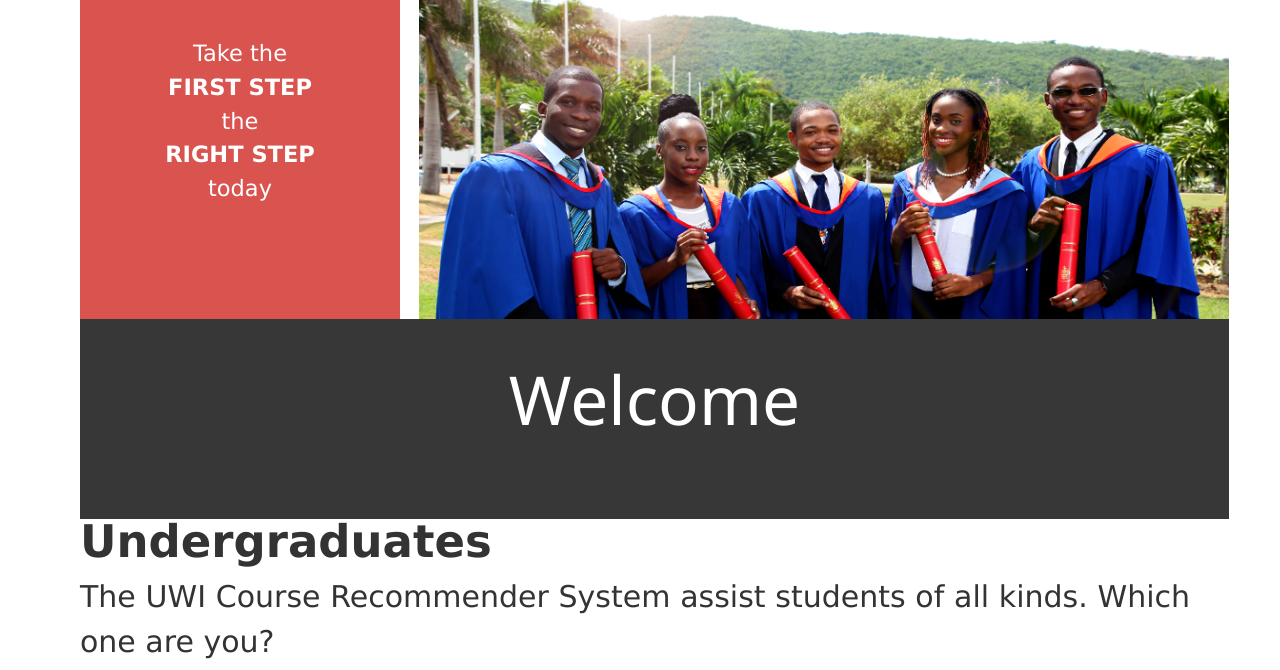
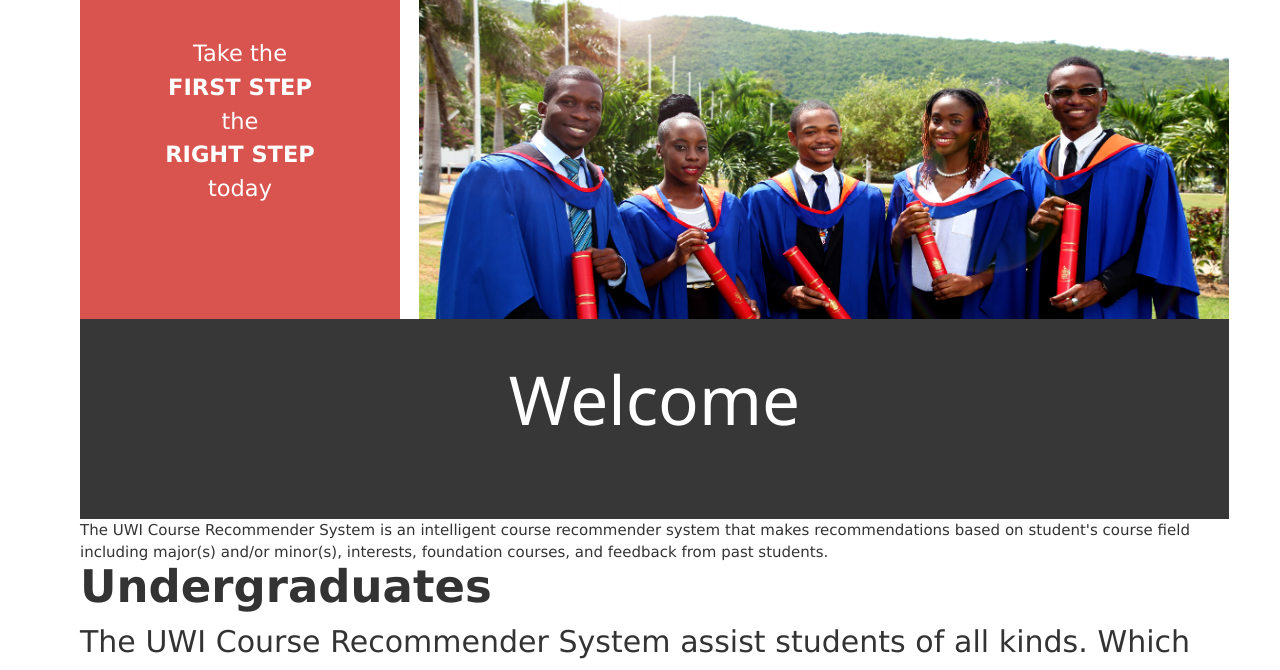
Before and after one commit to aizeek1/recommenderwebsite, a Flask app: page / in a window 1280 px wide. Shown: the part 121-791 px from the top of the page. Run offline with Flask 2, Linux system fonts and the light colour scheme; some libraries are stand-ins or nearby versions.

Commit message:
home changes

```diff
--- a/app/templates/home.html
+++ b/app/templates/home.html
@@ -7,7 +7,7 @@
   <div style="float:left;" class="myheading">
             <h1 style="font-size:450%">Welcome</h1>
         </div>
-
+        <div>The UWI Course Recommender System  is an intelligent course recommender system that makes recommendations based on student's course field including major(s) and/or minor(s), interests, foundation courses, and feedback from past students. </div>
         <div id='customerpanel' style=' padding-bottom: 6em; background-color:#fff'>
   <div >
     <p style='font-size: 300%;line-height: 1em'><b>Undergraduates</b></p>
```
